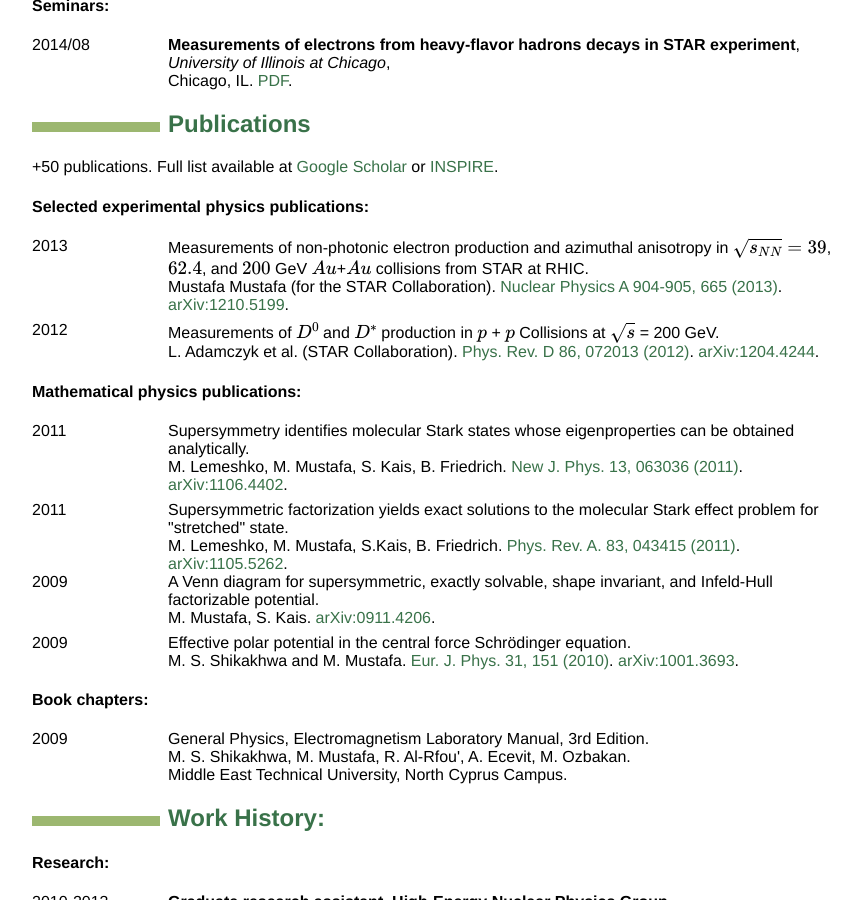
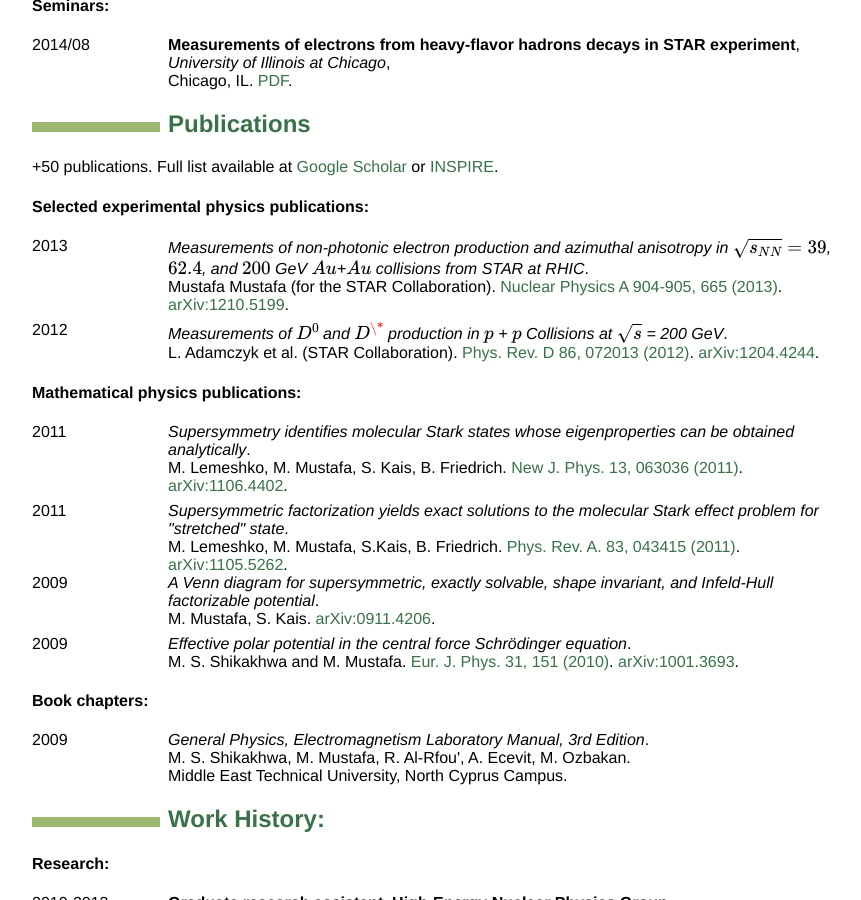
Before and after one commit to MustafaMustafa/MustafaMustafa.github.io, a Jekyll site: the page resume/cv.html, which Jekyll copies as it is, in a window 1280 px wide and 900 px high, scrolled down 1591 px. Shown: the whole window, without its empty margins (208-1069 px from the left). Built offline with Jekyll 4.4.1, drawn with Linux system fonts in a browser that asks for light colours; formulas are drawn with MathJax 3.

Commit message:
update cv

```diff
--- a/resume/cv.html
+++ b/resume/cv.html
@@ -112,31 +112,31 @@ document.write('<a h'+'ref'+'="ma'+'ilto'+':'+e+'">'+e+'<\/'+'a'+'>');
 <h4 id="selected-experimental-physics-publications">Selected experimental physics publications:</h4>
 <dl>
 <dt>2013</dt>
-<dd><p>Measurements of non-photonic electron production and azimuthal anisotropy in <span class="math">\(\sqrt {s_ {NN}}= 39\)</span>, <span class="math">\(62.4\)</span>, and <span class="math">\(200\)</span> GeV <span class="math">\(Au\)</span>+<span class="math">\(Au\)</span> collisions from STAR at RHIC.<br />Mustafa Mustafa (for the STAR Collaboration). <a href="http://www.sciencedirect.com/science/article/pii/S0375947413002297">Nuclear Physics A 904-905, 665 (2013)</a>. <a href="http://arxiv.org/abs/1210.5199">arXiv:1210.5199</a>.</p>
+<dd><p><em>Measurements of non-photonic electron production and azimuthal anisotropy in <span class="math">\(\sqrt {s_ {NN}}= 39\)</span>, <span class="math">\(62.4\)</span>, and <span class="math">\(200\)</span> GeV <span class="math">\(Au\)</span>+<span class="math">\(Au\)</span> collisions from STAR at RHIC</em>.<br />Mustafa Mustafa (for the STAR Collaboration). <a href="http://www.sciencedirect.com/science/article/pii/S0375947413002297">Nuclear Physics A 904-905, 665 (2013)</a>. <a href="http://arxiv.org/abs/1210.5199">arXiv:1210.5199</a>.</p>
 </dd>
 <dt>2012</dt>
-<dd><p>Measurements of <span class="math">\(D^{0}\)</span> and <span class="math">\(D^{*}\)</span> production in <span class="math">\(p\)</span> + <span class="math">\(p\)</span> Collisions at <span class="math">\(\sqrt{s}\)</span> = 200 GeV.<br />L. Adamczyk et al. (STAR Collaboration). <a href="http://journals.aps.org/prd/abstract/10.1103/PhysRevD.86.072013">Phys. Rev. D 86, 072013 (2012)</a>. <a href="http://arXiv.org/abs/1204.4244">arXiv:1204.4244</a>.</p>
+<dd><p><em>Measurements of <span class="math">\(D^{0}\)</span> and <span class="math">\(D^{\*}\)</span> production in <span class="math">\(p\)</span> + <span class="math">\(p\)</span> Collisions at <span class="math">\(\sqrt{s}\)</span> = 200 GeV</em>.<br />L. Adamczyk et al. (STAR Collaboration). <a href="http://journals.aps.org/prd/abstract/10.1103/PhysRevD.86.072013">Phys. Rev. D 86, 072013 (2012)</a>. <a href="http://arXiv.org/abs/1204.4244">arXiv:1204.4244</a>.</p>
 </dd>
 </dl>
 <h4 id="mathematical-physics-publications">Mathematical physics publications:</h4>
 <dl>
 <dt>2011</dt>
-<dd><p>Supersymmetry identifies molecular Stark states whose eigenproperties can be obtained analytically.<br />M. Lemeshko, M. Mustafa, S. Kais, B. Friedrich. <a href="http://iopscience.iop.org/1367-2630/13/6/063036/">New J. Phys. 13, 063036 (2011)</a>. <a href="http://arxiv.org/abs/1106.4402">arXiv:1106.4402</a>.</p>
+<dd><p><em>Supersymmetry identifies molecular Stark states whose eigenproperties can be obtained analytically</em>.<br />M. Lemeshko, M. Mustafa, S. Kais, B. Friedrich. <a href="http://iopscience.iop.org/1367-2630/13/6/063036/">New J. Phys. 13, 063036 (2011)</a>. <a href="http://arxiv.org/abs/1106.4402">arXiv:1106.4402</a>.</p>
 </dd>
 <dt>2011</dt>
-<dd>Supersymmetric factorization yields exact solutions to the molecular Stark effect problem for &quot;stretched&quot; state.<br />M. Lemeshko, M. Mustafa, S.Kais, B. Friedrich. <a href="http://journals.aps.org/pra/abstract/10.1103/PhysRevA.83.043415">Phys. Rev. A. 83, 043415 (2011)</a>. <a href="http://arxiv.org/abs/1105.5262">arXiv:1105.5262</a>.
+<dd><em>Supersymmetric factorization yields exact solutions to the molecular Stark effect problem for &quot;stretched&quot; state</em>.<br />M. Lemeshko, M. Mustafa, S.Kais, B. Friedrich. <a href="http://journals.aps.org/pra/abstract/10.1103/PhysRevA.83.043415">Phys. Rev. A. 83, 043415 (2011)</a>. <a href="http://arxiv.org/abs/1105.5262">arXiv:1105.5262</a>.
 </dd>
 <dt>2009</dt>
-<dd><p>A Venn diagram for supersymmetric, exactly solvable, shape invariant, and Infeld-Hull factorizable potential.<br />M. Mustafa, S. Kais. <a href="http://arxiv.org/abs/0911.4206">arXiv:0911.4206</a>.</p>
+<dd><p><em>A Venn diagram for supersymmetric, exactly solvable, shape invariant, and Infeld-Hull factorizable potential</em>.<br />M. Mustafa, S. Kais. <a href="http://arxiv.org/abs/0911.4206">arXiv:0911.4206</a>.</p>
 </dd>
 <dt>2009</dt>
-<dd><p>Effective polar potential in the central force Schrödinger equation.<br />M. S. Shikakhwa and M. Mustafa. <a href="http://iopscience.iop.org/0143-0807/31/1/014/">Eur. J. Phys. 31, 151 (2010)</a>. <a href="http://arxiv.org/abs/1001.3693">arXiv:1001.3693</a>.</p>
+<dd><p><em>Effective polar potential in the central force Schrödinger equation</em>.<br />M. S. Shikakhwa and M. Mustafa. <a href="http://iopscience.iop.org/0143-0807/31/1/014/">Eur. J. Phys. 31, 151 (2010)</a>. <a href="http://arxiv.org/abs/1001.3693">arXiv:1001.3693</a>.</p>
 </dd>
 </dl>
 <h4 id="book-chapters">Book chapters:</h4>
 <dl>
 <dt>2009</dt>
-<dd>General Physics, Electromagnetism Laboratory Manual, 3rd Edition.<br />M. S. Shikakhwa, M. Mustafa, R. Al-Rfou', A. Ecevit, M. Ozbakan.<br />Middle East Technical University, North Cyprus Campus.
+<dd><em>General Physics, Electromagnetism Laboratory Manual, 3rd Edition</em>.<br />M. S. Shikakhwa, M. Mustafa, R. Al-Rfou', A. Ecevit, M. Ozbakan.<br />Middle East Technical University, North Cyprus Campus.
 </dd>
 </dl>
 <h2 id="work-history">Work History:</h2>
```
Also changed, not shown: 1 other file.
